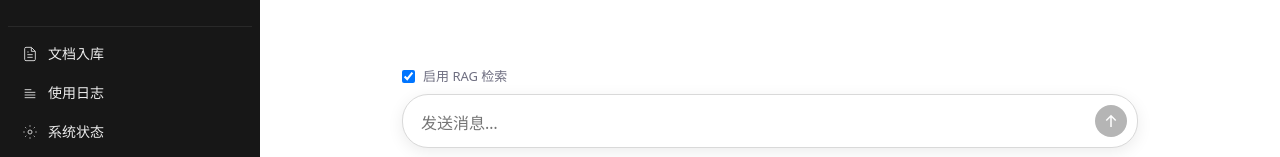
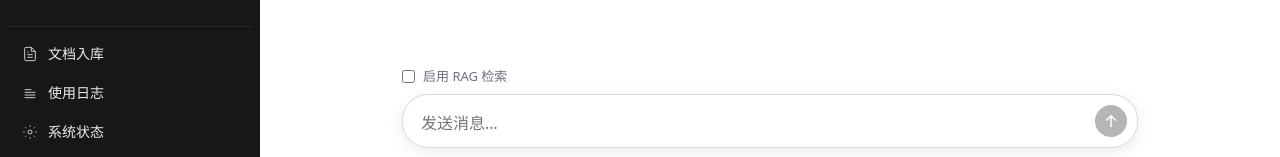
Before and after one commit to Square-nut/LLMOps, a Vue app: page / in a window 1280 px wide. Shown: the part 606-763 px from the top of the page. Built offline with nearby package versions, Linux system fonts and the light colour scheme; no server answers; the HTML template or start-up script is replaced by a standard one.

Commit message:
Update ChatView.vue to disable RAG functionality by default

```diff
--- a/src/views/ChatView.vue
+++ b/src/views/ChatView.vue
@@ -5,7 +5,7 @@ import { useChatStore } from '@/stores/chat'
 
 const chatStore = useChatStore()
 const input = ref('')
-const useRag = ref(true)
+const useRag = ref(false)
 const loading = ref(false)
 const error = ref('')
 const listRef = ref<HTMLElement | null>(null)
```
